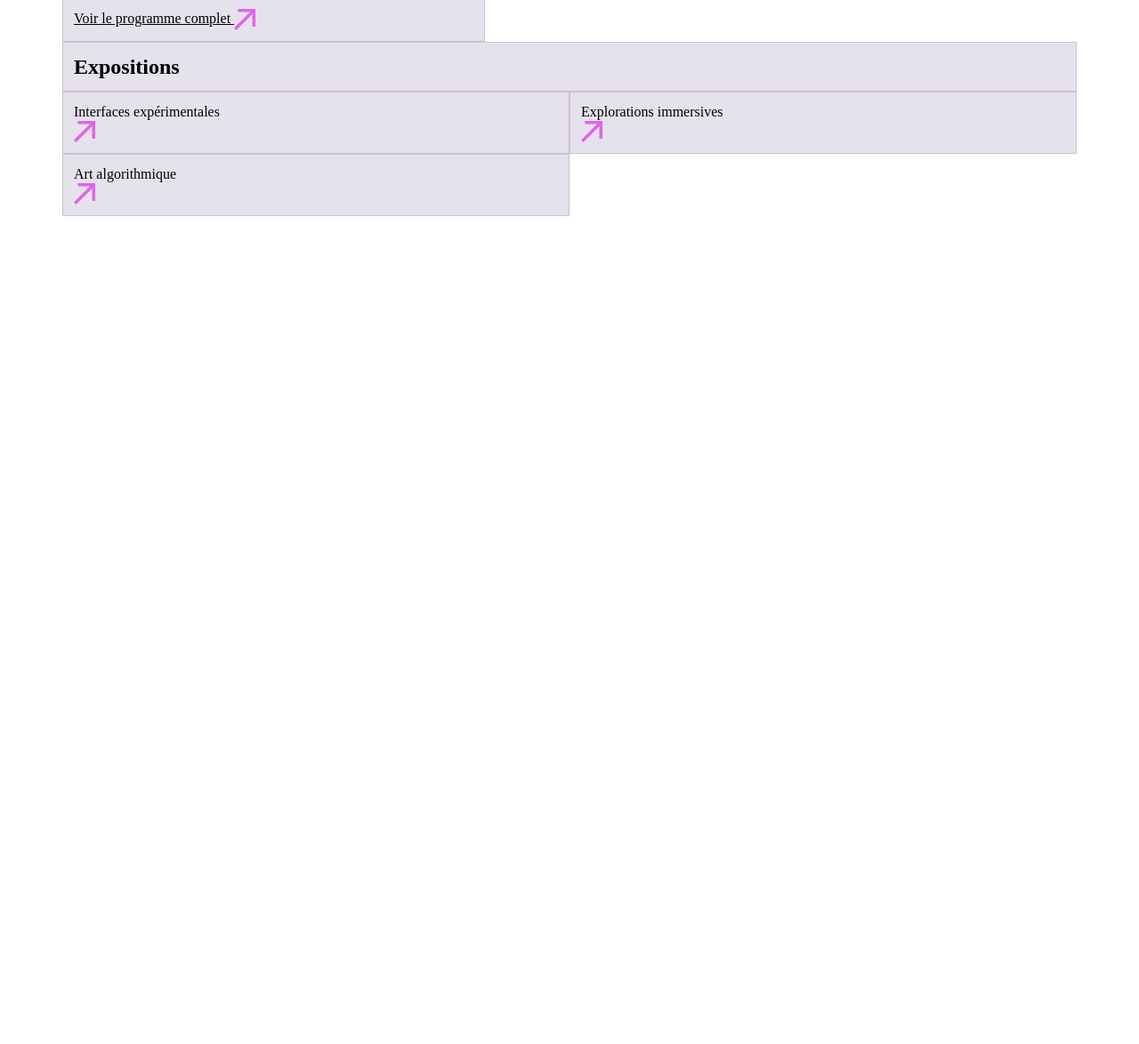
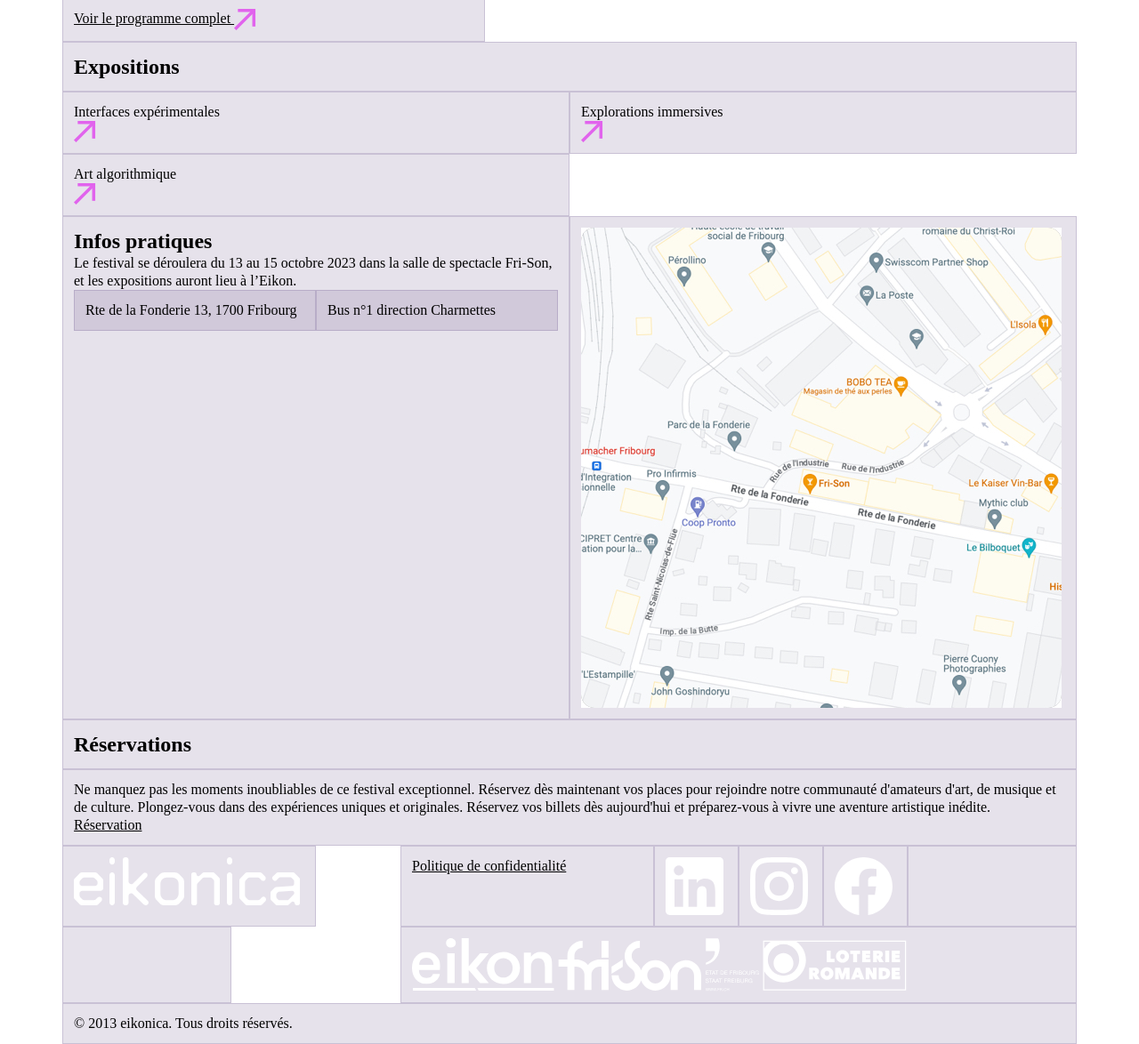
Before and after one commit to alodoz/eikonica, a website built with Parcel: page src/index.html in a window 1280 px wide. Shown: the part 1242-2416 px from the top of the page at 89% size. Before the commit the page ends 1485 px from the top, so only its background shows below. Built offline with nearby package versions, Linux system fonts and the light colour scheme; a web font is replaced by a local one.

Commit message:
html footer

```diff
--- a/src/index.html
+++ b/src/index.html
@@ -119,36 +119,122 @@
               </div>
             </a>
           </div>
+          <div class="container">
+            <div class="row">
               <div class="col-12">
                 <h2>Expositions</h2>
               </div>
               <div class="col-6">
                 <div class="card-exposition experimental-interface">
                   <span>Interfaces expérimentales</span>
-              <div class="button check-further">
+                  <a href="">
+                    <div class="button check-further"></div>
                     <img src="img/link-arrow.svg" alt="link-arrow" />
-              </div>
+                  </a>
                 </div>
               </div>
               <div class="col-6">
                 <div class="card-exposition immersive-exploration">
                   <span>Explorations immersives</span>
+                  <a href="">
                     <div class="button check-further">
                       <img src="img/link-arrow.svg" alt="link-arrow" />
                     </div>
+                  </a>
                 </div>
               </div>
-          <div class="col-6 offset-right-6">
+              <div class="col-6 offset-rights-6">
                 <div class="card-exposition ai-art">
                   <span>Art algorithmique</span>
-              <div class="button check-further">
+                  <a href="">
+                    <div class="button check-further"></div>
                     <img src="img/link-arrow.svg" alt="link-arrow" />
+                  </a>
                 </div>
               </div>
             </div>
           </div>
+          <div class="col-6">
+            <h2>Infos pratiques</h2>
+            <p>
+              Le festival se déroulera du 13 au 15 octobre 2023 dans la salle de
+              spectacle Fri-Son, et les expositions auront lieu à l’Eikon.
+            </p>
+            <div class="container">
+              <div class="row">
+                <div class="col-6">
+                  <p>Rte de la Fonderie 13, 1700 Fribourg</p>
+                </div>
+                <div class="col-6">
+                  <p>Bus n°1 direction Charmettes</p>
+                </div>
+              </div>
+            </div>
+          </div>
+          <div class="col-6">
+            <a href=""><img src="img/map-frisson.jpg" alt="map-location" /></a>
+          </div>
+          <div class="col-12">
+            <h2>Réservations</h2>
+          </div>
+          <div class="col-12">
+            <p>
+              Ne manquez pas les moments inoubliables de ce festival
+              exceptionnel. Réservez dès maintenant vos places pour rejoindre
+              notre communauté d'amateurs d'art, de musique et de culture.
+              Plongez-vous dans des expériences uniques et originales. Réservez
+              vos billets dès aujourd'hui et préparez-vous à vivre une aventure
+              artistique inédite.
+            </p>
+            <a href="">
+              <div class="button reservation">Réservation</div>
+            </a>
+          </div>
+        </div>
       </div>
     </main>
+    <footer>
+      <div class="container">
+        <div class="row">
+          <div class="col-3">
+            <img src="img/eikonica.svg" alt="logo-eikonica" />
+          </div>
+          <div class="col-3 offset-1">
+            <a href="">Politique de confidentialité</a>
+          </div>
+          <div class="col-1">
+            <a href=""><img src="img/linkedin.svg" alt="linkedin-logo" /></a>
+          </div>
+          <div class="col-1">
+            <a href=""><img src="img/instagram.svg" alt="instagram-logo" /></a>
+          </div>
+          <div class="col-1">
+            <a href=""><img src="img/facebook.svg" alt="facebook-logo" /></a>
+          </div>
+          <div class="col-2"></div>
+          <div class="col-2">
+            <!-- <a href="">FR</a>
+            <p>|</p>
+            <a href="">DE</a> -->
+          </div>
+          <div class="col-8 offset-2">
+            <a href=""><img src="img/eikon_simple.svg" alt="eikon-logo" /></a>
+            <a href=""><img src="img/fri-son.svg" alt="frison-logo" /></a>
+            <a href=""
+              ><img src="img/etat_de_fribourg.svg" alt="etat-fribourg-logo"
+            /></a>
+            <a href=""
+              ><img
+                src="img/loterie_romande_black.svg"
+                alt="loterie-romande-logo"
+            /></a>
+          </div>
+          <div class="col-12">
+            <span>© 2013 eikonica. Tous droits réservés.</span>
+          </div>
+        </div>
+      </div>
+    </footer>
 
     <script src="js/main.js" type="module"></script>
   </body>
```
Lines whose indentation alone changed are shown as unchanged.
